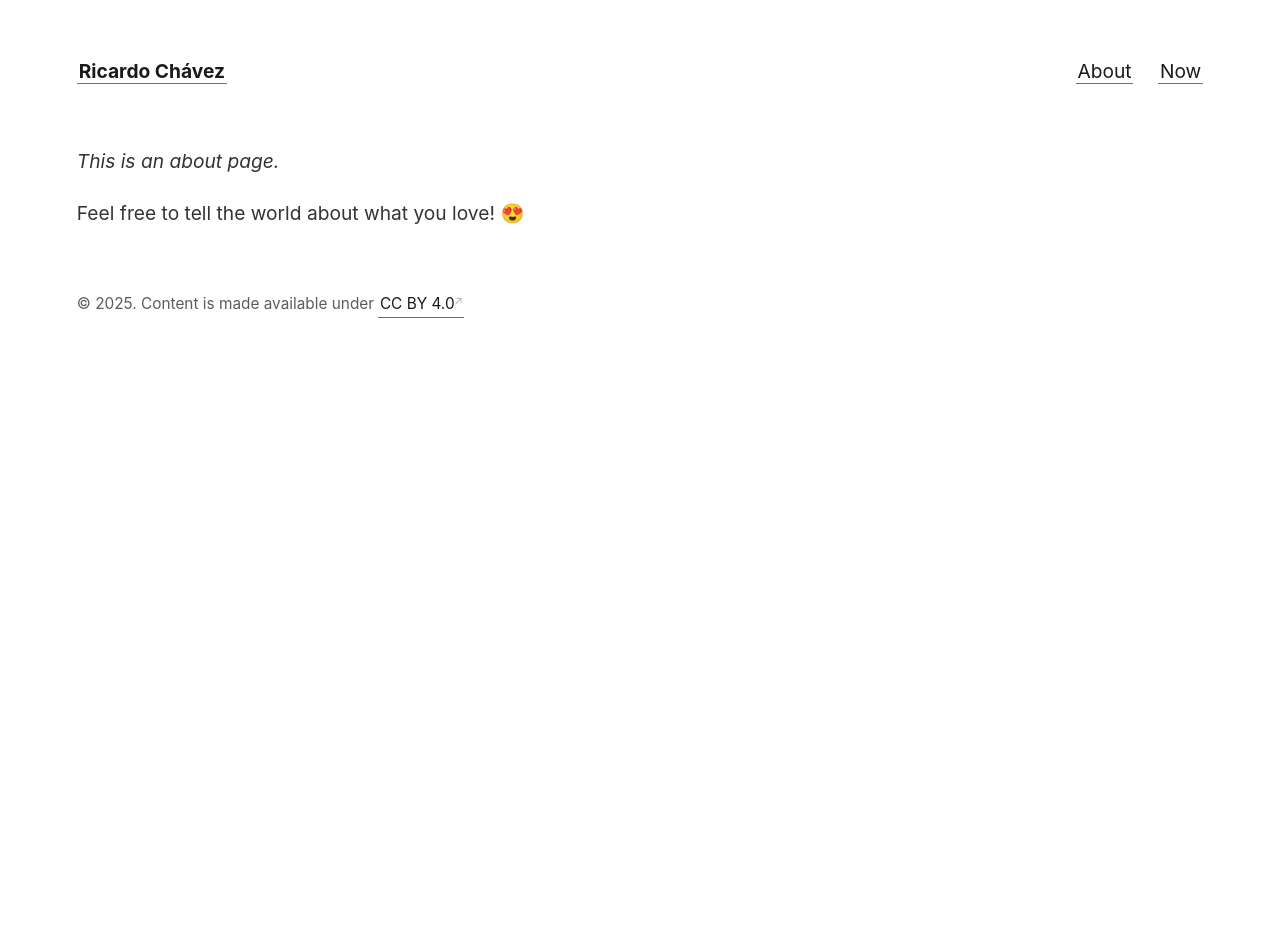
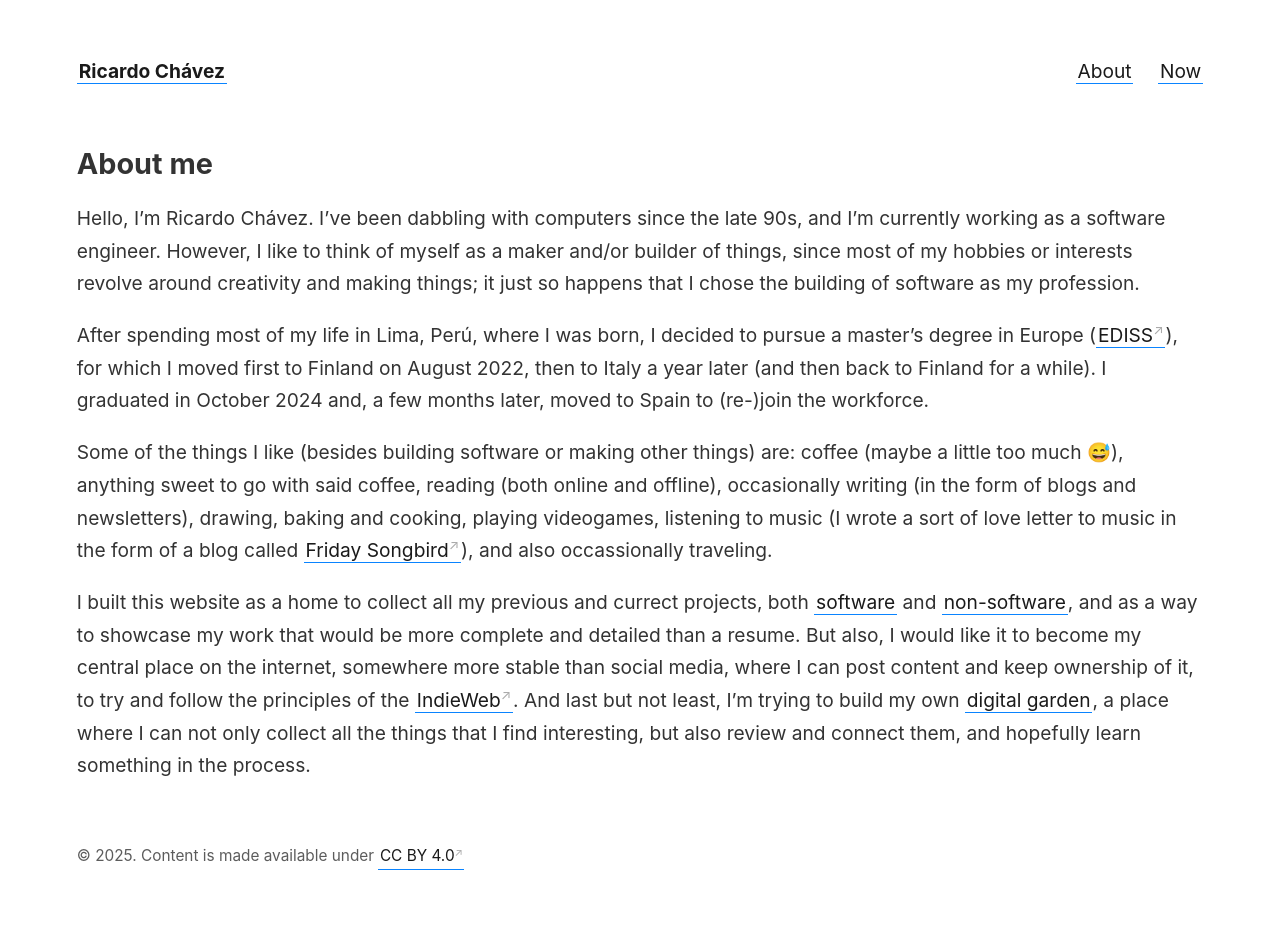
Before and after one commit to ricardochavezt/ricardochavezt.com, a Jekyll site: the page built from _pages/about.md, in a window 1280 px wide. Built offline with Jekyll 4.4.1, drawn with Linux system fonts in a browser that asks for light colours; before the commit the page ends 900 px from its top, so only the background shows below that.

Commit message:
About page, first draft

```diff
--- a/_pages/about.md
+++ b/_pages/about.md
@@ -4,6 +4,12 @@ title: About
 permalink: /about
 ---
 
-*This is an about page.*
+## About me
 
-Feel free to tell the world about what you love! 😍
+Hello, I'm Ricardo Chávez. I've been dabbling with computers since the late 90s, and I'm currently working as a software engineer. However, I like to think of myself as a maker and/or builder of things, since most of my hobbies or interests revolve around creativity and making things; it just so happens that I chose the building of software as my profession.
+
+After spending most of my life in Lima, Perú, where I was born, I decided to pursue a master's degree in Europe ([EDISS](https://www.master-ediss.eu/)), for which I moved first to Finland on August 2022, then to Italy a year later (and then back to Finland for a while). I graduated in October 2024 and, a few months later, moved to Spain to (re-)join the workforce.
+
+Some of the things I like (besides building software or making other things) are: coffee (maybe a little too much 😅), anything sweet to go with said coffee, reading (both online and offline), occasionally writing (in the form of blogs and newsletters), drawing, baking and cooking, playing videogames, listening to music (I wrote a sort of love letter to music in the form of a blog called [Friday Songbird](/friday-songbird)), and also occassionally traveling.
+
+I built this website as a home to collect all my previous and currect projects, both <a class="internal-link" href="/projects-software">software</a> and <a class="internal-link" href="/projects-other">non-software</a>, and as a way to showcase my work that would be more complete and detailed than a resume. But also, I would like it to become my central place on the internet, somewhere more stable than social media, where I can post content and keep ownership of it, to try and follow the principles of the [IndieWeb](https://indieweb.org/Main_Page). And last but not least, I'm trying to build my own <a class="internal-link" href="/garden">digital garden</a>, a place where I can not only collect all the things that I find interesting, but also review and connect them, and hopefully learn something in the process.
```
